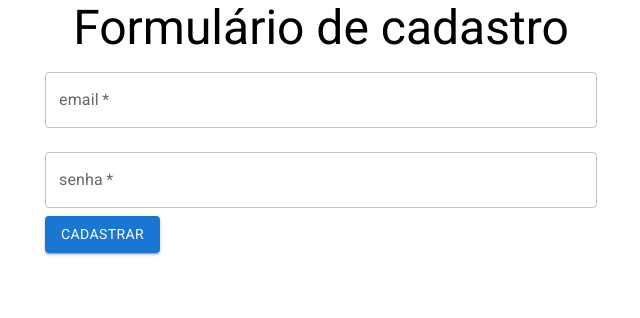
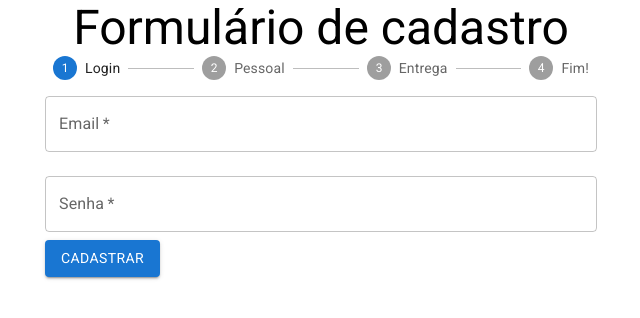
Before and after one commit to ClaudiOmatheuuss/formularioCadastro, a React (Create React App) app: page / in a window 1280 px wide. Shown: the top 318 px of the page, without its empty margins (319-959 px from the left). Built offline with nearby package versions, Linux system fonts and the light colour scheme.

Commit message:
usando o hook useEffect

```diff
--- a/src/App.js
+++ b/src/App.js
@@ -4,6 +4,7 @@ import FormularioCadastro from "./components/FormularioCadastro/FormularioCadast
 import 'fontsource-roboto';
 
 import {Container, Typography } from "@mui/material"
+
 class App extends Component {
   render() {
     return (
@@ -22,9 +23,22 @@ function aoEnviarForm(dados){
 function validarCPF(cpf){
   if(cpf.length !== 11){
     return {valido:false, texto:"CPF deve ter 11 digitos."}
-  }else{
+  } else if (numerosRepetidos(cpf)) {
+    return {valido: false, texto:"CPF não pode ter todos os números repetidos."}
+  } else{
     return {valido:true, texto:""}
+  }
+
+  function numerosRepetidos ( cpf ) {
+    const primeiroDigito = cpf[0]
+    for (let i = 1; i < cpf.length; i++) {
+      if ( cpf[i] !== primeiroDigito ){
+        return false
+      }
+      return true
+    }
   }
 }
 
+
 export default App;
--- /dev/null
+++ b/src/components/FormularioCadastro/DadosRecebidos.jsx
@@ -0,0 +1,10 @@
+import { Typography } from "@mui/material";
+import React from "react";
+
+function DadosRecebidos () {
+    return (
+        <Typography component={h3}>Obrigado pelo cadastro!</Typography>
+    )
+}
+
+export default DadosRecebidos
--- a/src/components/FormularioCadastro/DadosUsuario.jsx
+++ b/src/components/FormularioCadastro/DadosUsuario.jsx
@@ -16,7 +16,7 @@ function DadosUsuario({ aoEnviar }) {
                     setEmail(event.target.value)
                 }}
                 id="email"
-                label="email"
+                label="Email"
                 type="email"
                 variant="outlined"
                 margin="normal"
@@ -29,7 +29,7 @@ function DadosUsuario({ aoEnviar }) {
                     setSenha(event.target.value)
                 }}
                 id="senha"
-                label="senha"
+                label="Senha"
                 type="password"
                 variant="outlined"
                 margin="normal"
--- a/src/components/FormularioCadastro/FormularioCadastro.jsx
+++ b/src/components/FormularioCadastro/FormularioCadastro.jsx
@@ -1,17 +1,32 @@
-import React, { useState } from "react";
+import React, { useEffect, useState } from "react";
 import DadosPessoais from "./DadosPessoais";
 import DadosUsuario from "./DadosUsuario";
 import DadosEntrega from "./DadosEntrega";
+import DadosRecebidos from "./DadosRecebidos";
+import { Step, StepLabel, Stepper } from "@mui/material";
 
 function FormularioCadastro({aoEnviar, validarCPF}) {
 
   const [etapaAtual, setEtapaAtual] = useState(0)
+  const [dadosColetados, setDadosColetados] = useState({})
+
+  useEffect(() => {
+    if (etapaAtual === formularios.length-1){
+      aoEnviar(dadosColetados)
+    }
+  })
 
   const formularios = [
-    <DadosUsuario aoEnviar={proximo} />,
-    <DadosPessoais aoEnviar={proximo} validarCPF={validarCPF} />,
-    <DadosEntrega aoEnviar={aoEnviar} />
+    <DadosUsuario aoEnviar={coletaDados} />,
+    <DadosPessoais aoEnviar={coletaDados} validarCPF={validarCPF} />,
+    <DadosEntrega aoEnviar={coletaDados} />,
+    <DadosRecebidos />
   ]
+
+  function coletaDados (dados) {
+    setDadosColetados({...dadosColetados, ...dados })
+    proximo()
+  }
 
   function proximo() {
     setEtapaAtual(etapaAtual + 1)
@@ -19,6 +34,12 @@ function FormularioCadastro({aoEnviar, validarCPF}) {
 
   return (
     <>
+      <Stepper activeStep={etapaAtual}>
+        <Step><StepLabel>Login</StepLabel></Step>
+        <Step><StepLabel>Pessoal</StepLabel></Step>
+        <Step><StepLabel>Entrega</StepLabel></Step>
+        <Step><StepLabel>Fim!</StepLabel></Step>
+      </Stepper>
       { formularios[etapaAtual] }
     </>
   );
```
